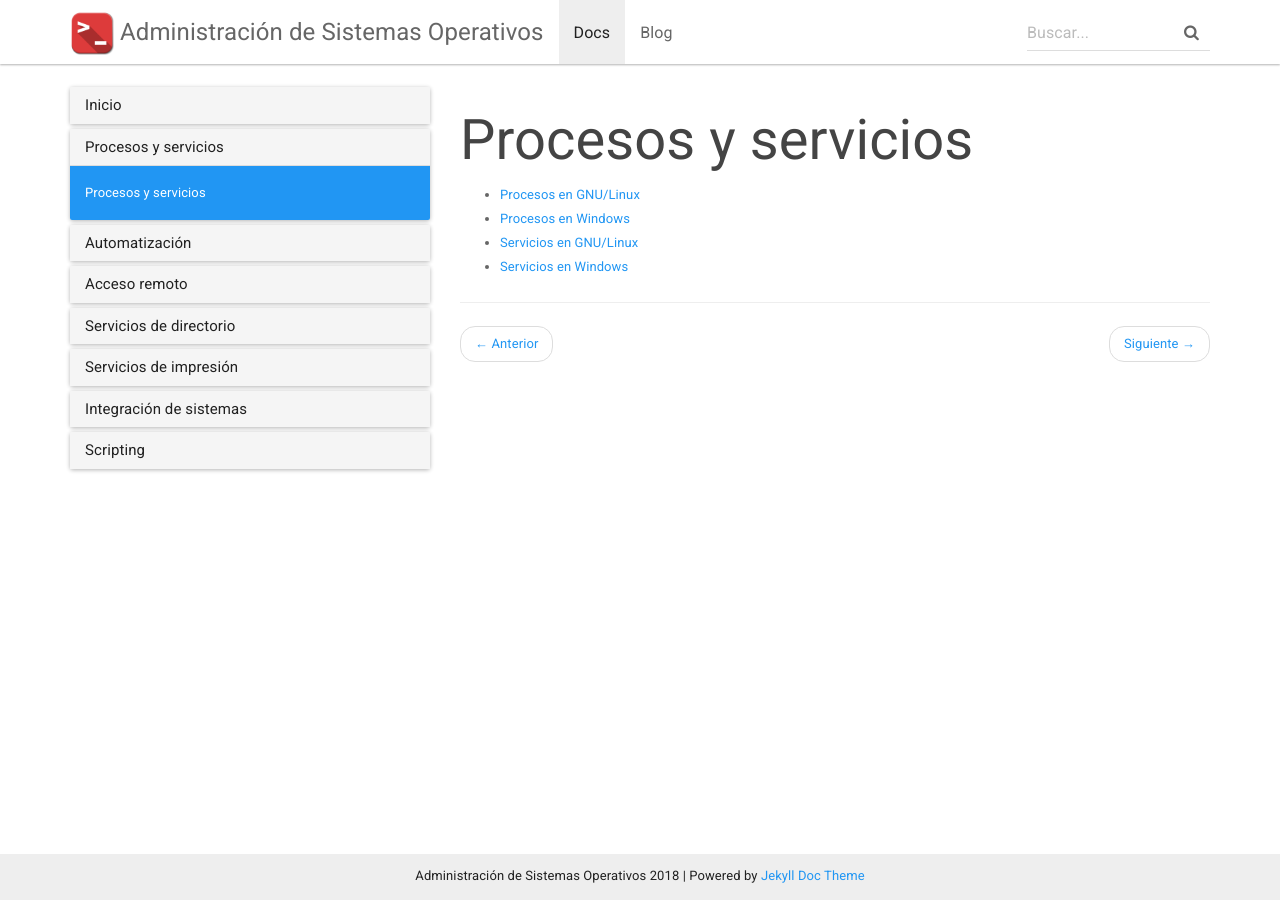
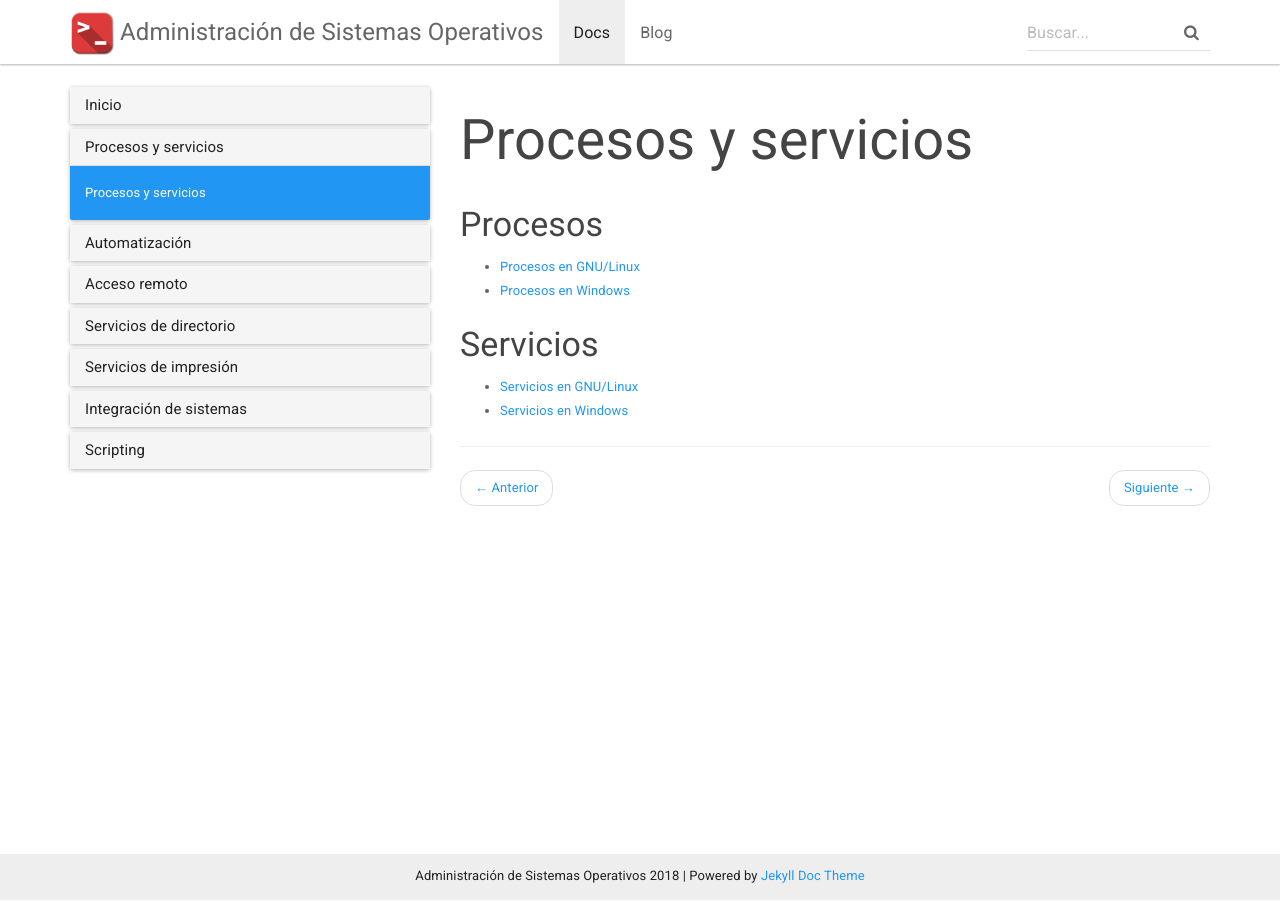
Before and after one commit to asir-add/asir-add.github.io, a Jekyll site: the page built from docs/_docs/procesos-y-servicios/index.md, in a window 1280 px wide. Built offline with Jekyll 4.4.1, drawn with Linux system fonts in a browser that asks for light colours; nearby versions of some CDN libraries.

Commit message:
actualizando contenido docs

```diff
--- a/docs/_docs/procesos-y-servicios/index.md
+++ b/docs/_docs/procesos-y-servicios/index.md
@@ -2,7 +2,13 @@
 title: Procesos y servicios
 ---
 
-* [Procesos en GNU/Linux](https://github.com/fvarrui/ADD/blob/master/unidades/procesos%20y%20servicios/procesos%20gnu-linux.md)
-* [Procesos en Windows](https://github.com/fvarrui/ADD/blob/master/unidades/procesos%20y%20servicios/procesos%20windows.md)
-* [Servicios en GNU/Linux](https://github.com/fvarrui/ADD/blob/master/unidades/procesos%20y%20servicios/servicios%20gnu-linux.md)
-* [Servicios en Windows](https://github.com/fvarrui/ADD/blob/master/unidades/procesos%20y%20servicios/servicios%20windows.md)
+### Procesos
+
+* [Procesos en GNU/Linux](procesos-gnu-linux.md)
+* [Procesos en Windows](procesos-windows.md)
+
+
+### Servicios
+
+* [Servicios en GNU/Linux](servicios-gnu-linux.md)
+* [Servicios en Windows](servicios-windows.md)
```
Also changed, not shown: docs/_docs/procesos-y-servicios/crear-servicio-systemd.md (renamed from docs/_docs/procesos-y-servicios/crear servicio systemd.md), docs/_docs/procesos-y-servicios/procesos-gnu-linux.md (renamed from docs/_docs/procesos-y-servicios/procesos gnu-linux.md), docs/_docs/procesos-y-servicios/procesos-windows.md (renamed from docs/_docs/procesos-y-servicios/procesos windows.md), docs/_docs/procesos-y-servicios/servicios-gnu-linux.md (renamed from docs/_docs/procesos-y-servicios/servicios gnu-linux.md), docs/_docs/procesos-y-servicios/servicios-windows.md (renamed from docs/_docs/procesos-y-servicios/servicios windows.md).
